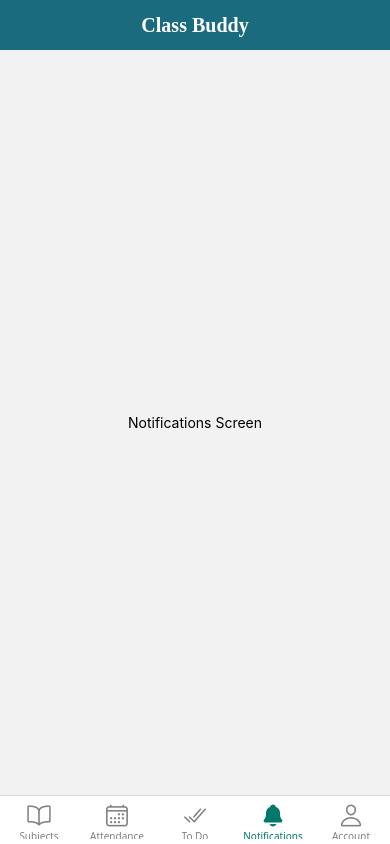
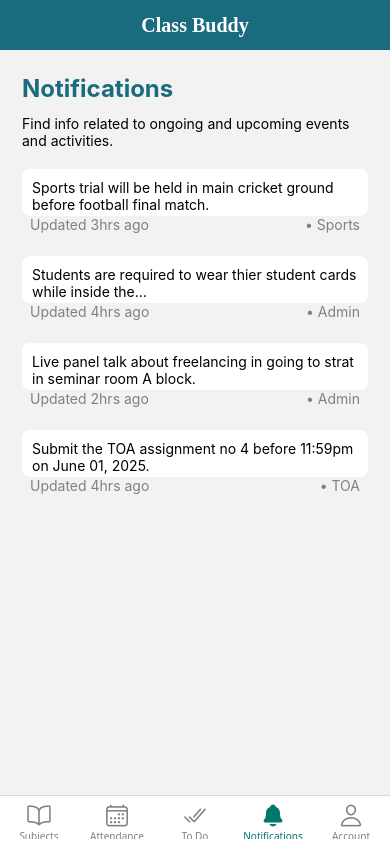
Before and after one commit to junaid4231/Class-Buddy, a React Native app: screen /Notifications in a window 390 px wide. Built offline with nearby package versions, Linux system fonts and the light colour scheme.

Commit message:
Notifiation cards added

```diff
--- /dev/null
+++ b/Components/NotificationCard.tsx
@@ -0,0 +1,50 @@
+import {StyleSheet, Text, View} from 'react-native';
+import React from 'react';
+
+interface NotificationCardProps {
+  text: string;
+  time: string;
+  category: string;
+}
+
+export default function NotificationCard({
+  text,
+  time,
+  category,
+}: NotificationCardProps) {
+  return (
+    <View style={styles.cardBody}>
+      <View style={styles.cardTxt}>
+        <Text numberOfLines={2}>{text}</Text>
+      </View>
+      <View style={styles.cardSection}>
+        <Text style={styles.updateTime}>{time}</Text>
+        <Text style={styles.category}>• {category}</Text>
+      </View>
+    </View>
+  );
+}
+
+const styles = StyleSheet.create({
+  cardBody: {
+    width: '100%',
+    height: 100,
+    flex: 1,
+    marginVertical: 8,
+  },
+  cardTxt: {
+    backgroundColor: 'white',
+    flex: 0.8,
+    padding: 10,
+    borderRadius: 8,
+    elevation: 5,
+  },
+  cardSection: {
+    flexDirection: 'row',
+    justifyContent: 'space-between',
+    alignItems: 'center',
+    paddingHorizontal: 8,
+  },
+  updateTime: {color: 'grey'},
+  category: {color: 'grey'},
+});
--- a/screens/NotificationsScreen.tsx
+++ b/screens/NotificationsScreen.tsx
@@ -1,20 +1,61 @@
 import React from 'react';
-import {View, Text, StyleSheet} from 'react-native';
+import {View, Text, StyleSheet, SafeAreaView, ScrollView} from 'react-native';
+import NotificationCard from '../Components/NotificationCard';
 
 const NotificationsScreen: React.FC = () => {
   return (
-    <View style={styles.container}>
-      <Text>Notifications Screen</Text>
-    </View>
+    <SafeAreaView>
+      <ScrollView style={styles.Container}>
+        <View style={styles.headingContainer}>
+          <Text style={styles.headingTxt}>Notifications</Text>
+          <Text style={styles.descriptionTxt}>
+            Find info related to ongoing and upcoming events and activities.
+          </Text>
+        </View>
+        <View style={styles.bodyContainer}>
+          <NotificationCard
+            text="Sports trial will be held in main cricket ground before football final match."
+            time="Updated 3hrs ago"
+            category="Sports"
+          />
+          <NotificationCard
+            text="Students are required to wear thier student cards while inside the
+                    university campus especially in labs."
+            time="Updated 4hrs ago"
+            category="Admin"
+          />
+          <NotificationCard
+            text="Live panel talk about freelancing in going to strat in seminar room A block."
+            time="Updated 2hrs ago"
+            category="Admin"
+          />
+          <NotificationCard
+            text="Submit the TOA assignment no 4 before 11:59pm on June 01, 2025."
+            time="Updated 4hrs ago"
+            category="TOA"
+          />
+        </View>
+      </ScrollView>
+    </SafeAreaView>
   );
 };
 
 export default NotificationsScreen;
 
 const styles = StyleSheet.create({
-  container: {
-    flex: 1,
-    justifyContent: 'center',
-    alignItems: 'center',
+  Container: {
+    margin: 16,
+    paddingVertical: 8,
+    paddingHorizontal: 6,
   },
+  headingContainer: {},
+  headingTxt: {
+    fontSize: 24,
+    color: '#1A6B7E',
+    fontWeight: 'bold',
+  },
+  descriptionTxt: {
+    marginVertical: 12,
+  },
+  bodyContainer: {},
 });
```
